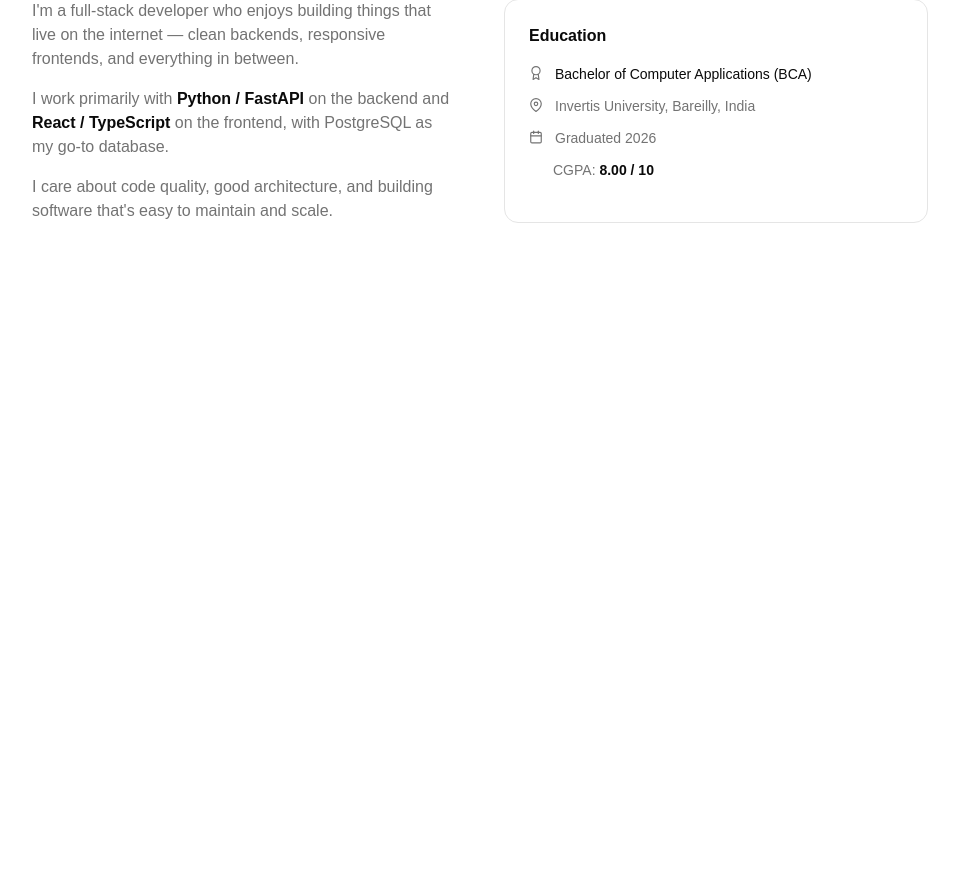
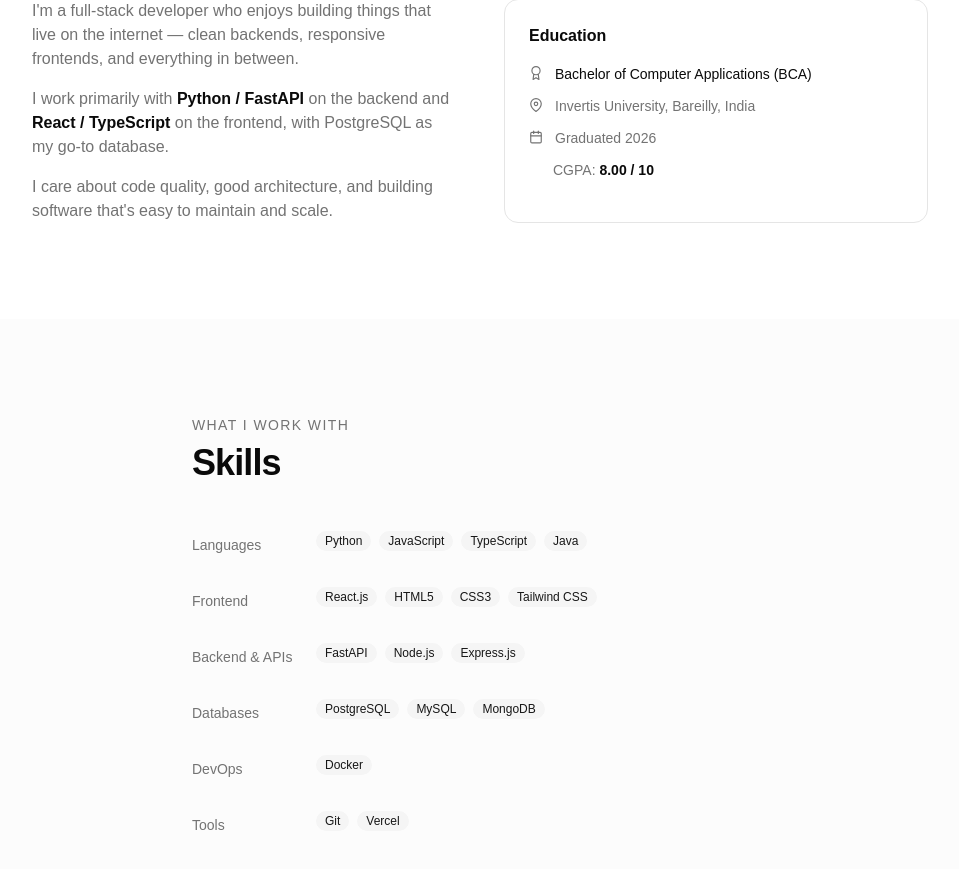
Before and after one commit to SyedTanzim/my-portfolio2, a React (Vite) app: page / in a window 1280 px wide. Shown: the part 1000-1869 px from the top of the page, without its empty margins (160-1119 px from the left). Before the commit the page ends 1319 px from the top, so only its background shows below. Built offline with nearby package versions, Linux system fonts and the light colour scheme.

Commit message:
feat(skills): add skills section grouped by category with animated badges

```diff
--- a/src/App.tsx
+++ b/src/App.tsx
@@ -3,6 +3,7 @@ import { useState } from 'react'
 import Navbar from '@/components/Navbar'
 import Hero from '@/components/Hero'
 import About from '@/components/About'
+import Skills from '@/components/Skills'
 
 function App() {
   const [isDark, setIsDark] = useState(false)
@@ -14,7 +15,7 @@ function App() {
         <main>
           <Hero />
           <About />
-          {/* Skills */}
+          <Skills />
           {/* Experience */}
           {/* Projects */}
           {/* Certifications */}
--- /dev/null
+++ b/src/components/Skills.tsx
@@ -0,0 +1,78 @@
+import { motion } from 'framer-motion'
+import { skills } from '@/data/resume'
+import type { Skill } from '@/types'
+import { Badge } from '@/components/ui/badge'
+
+// All unique categories in the order we want them displayed
+const CATEGORIES: Skill['category'][] = [
+  'language', 'frontend', 'backend', 'database', 'devops', 'tools',
+]
+
+// Human-readable label for each category key
+const CATEGORY_LABELS: Record<Skill['category'], string> = {
+  language: 'Languages',
+  frontend: 'Frontend',
+  backend:  'Backend & APIs',
+  database: 'Databases',
+  devops:   'DevOps',
+  tools:    'Tools',
+}
+
+export default function Skills() {
+  return (
+    <section id="skills" className="py-24 px-6 bg-muted/30">
+      <div className="max-w-xl mx-auto">
+
+        {/* Heading */}
+        <motion.div
+          initial={{ opacity: 0, y: 20 }}
+          whileInView={{ opacity: 1, y: 0 }}
+          viewport={{ once: true }}
+          transition={{ duration: 0.5 }}
+        >
+          <p className="text-sm font-medium uppercase tracking-widest text-muted-foreground">
+            What I work with
+          </p>
+          <h2 className="mt-2 text-3xl font-bold tracking-tight md:text-4xl">
+            Skills
+          </h2>
+        </motion.div>
+
+        {/* Skill groups */}
+        <div className="mt-12 space-y-8 max-w-xl mx-auto">
+          {CATEGORIES.map((category, i) => {
+            // Filter the skills array to only this category
+            const categorySkills = skills.filter((s) => s.category === category)
+            if (categorySkills.length === 0) return null
+
+            return (
+              <motion.div
+                key={category}
+                initial={{ opacity: 0, y: 20 }}
+                whileInView={{ opacity: 1, y: 0 }}
+                viewport={{ once: true }}
+                transition={{ duration: 0.4, delay: i * 0.05 }}
+                className="flex flex-wrap items-start gap-3"
+              >
+                {/* Category label */}
+                <span className="w-28 shrink-0 pt-1 text-sm font-medium text-muted-foreground">
+                  {CATEGORY_LABELS[category]}
+                </span>
+
+                {/* Skill badges */}
+                <div className="flex flex-wrap gap-2">
+                  {categorySkills.map((skill) => (
+                    <Badge key={skill.name} variant="secondary">
+                      {skill.name}
+                    </Badge>
+                  ))}
+                </div>
+              </motion.div>
+            )
+          })}
+        </div>
+
+      </div>
+    </section>
+  )
+}
```
